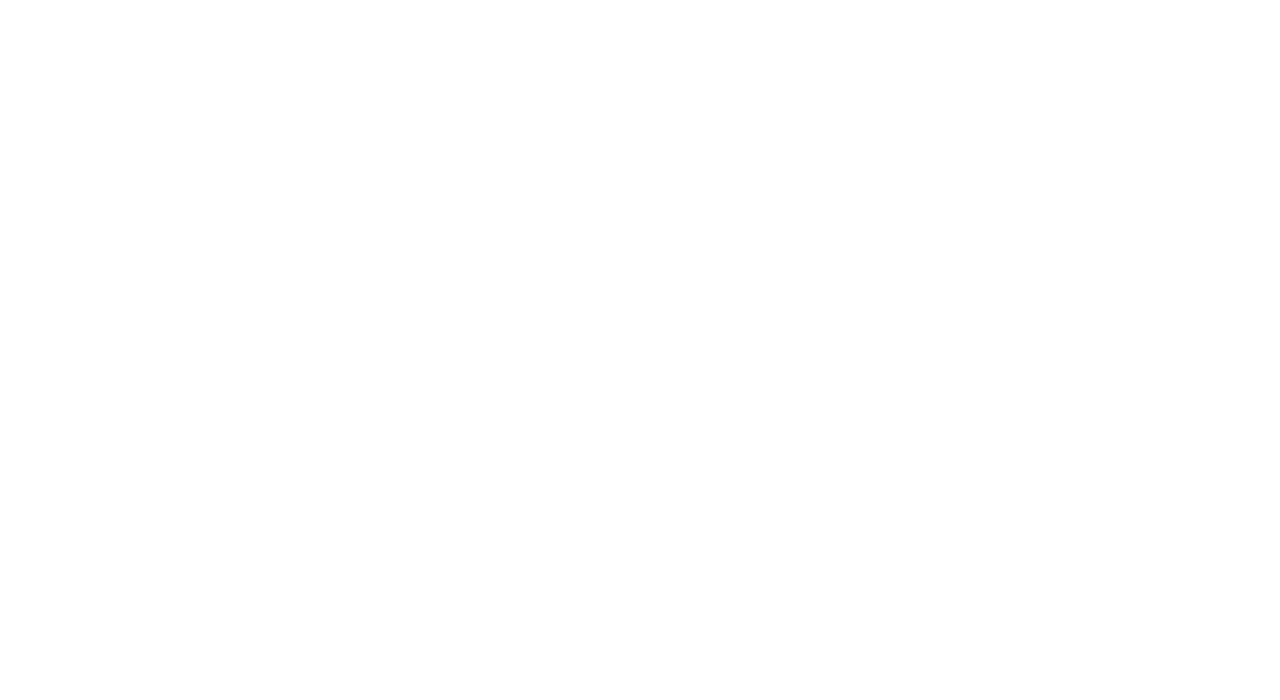
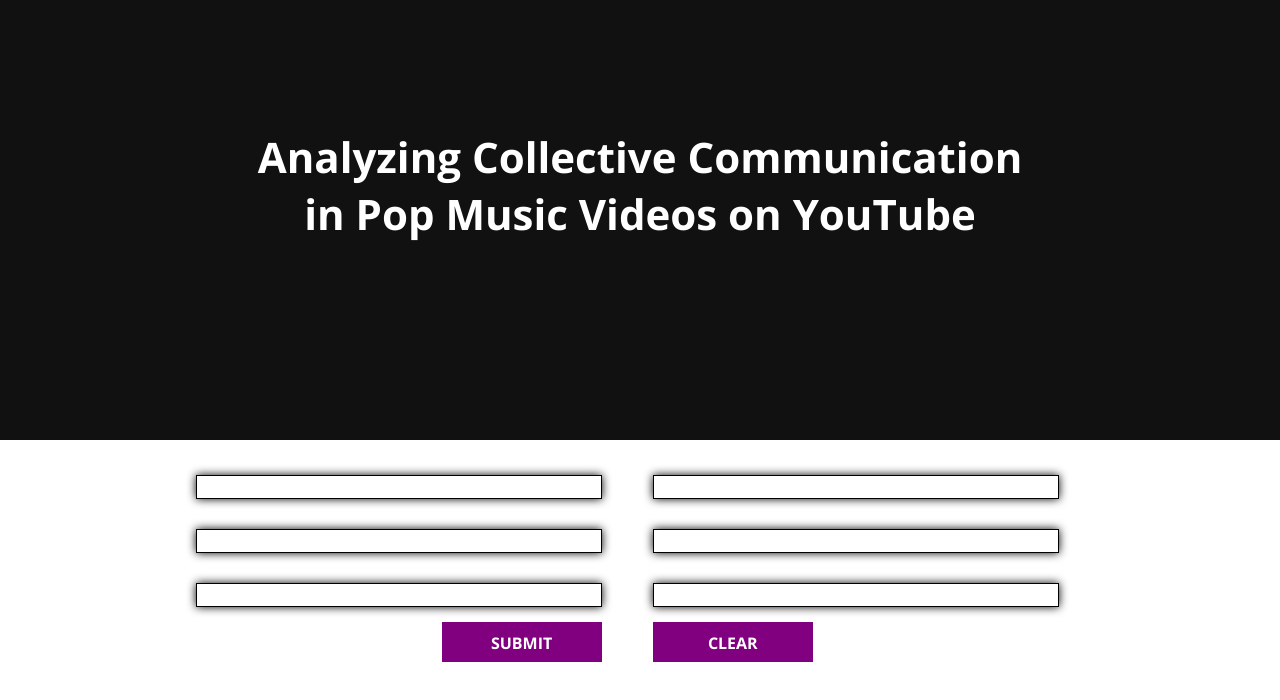
Before and after one commit to httvncoder/youtube-comment-visualizer, a plain HTML site: page index.html in a window 1280 px wide. Drawn offline with nearby package versions, Linux system fonts and the light colour scheme.

Commit message:
Update home page

```diff
--- a/index.html
+++ b/index.html
@@ -4,10 +4,34 @@
 	<head>
 		<title>YouTube Comment Visualizer</title>
 		<link href='http://fonts.googleapis.com/css?family=Open+Sans:400,700,300' rel='stylesheet' type='text/css'>
-		<link href='/css/style.css' rel="stylesheet">
+		<link href='./css/style.css' rel="stylesheet">
 	</head>
 	<body>
-
+		<div class="header">
+			<div class="title">Analyzing Collective Communication in Pop Music Videos on YouTube</div>
+		</div>
+		<div class="content">
+			<div class="content-container">
+				<div class="link-container">
+					<div class="user-input i-left">
+						<input class="infield" type="text"></input>
+						<input class="infield" type="text"></input>
+						<input class="infield" type="text"></input>
+						<div class="submit">
+							<input id="submit" type="submit" value="SUBMIT"></input>
+						</div>
+					</div>
+					<div class="user-input i-right">
+						<input class="infield" type="text"></input>
+						<input class="infield" type="text"></input>
+						<input class="infield" type="text"></input>
+						<div class="clear">
+							<input id="clear" type="submit" value="CLEAR"></input>
+						</div>
+					</div>
+				</div>
+			</div>
+		</div>
 	</body>
 	<script src="http://cdnjs.cloudflare.com/ajax/libs/d3/3.4.11/d3.min.js"></script>
 </html>
```
